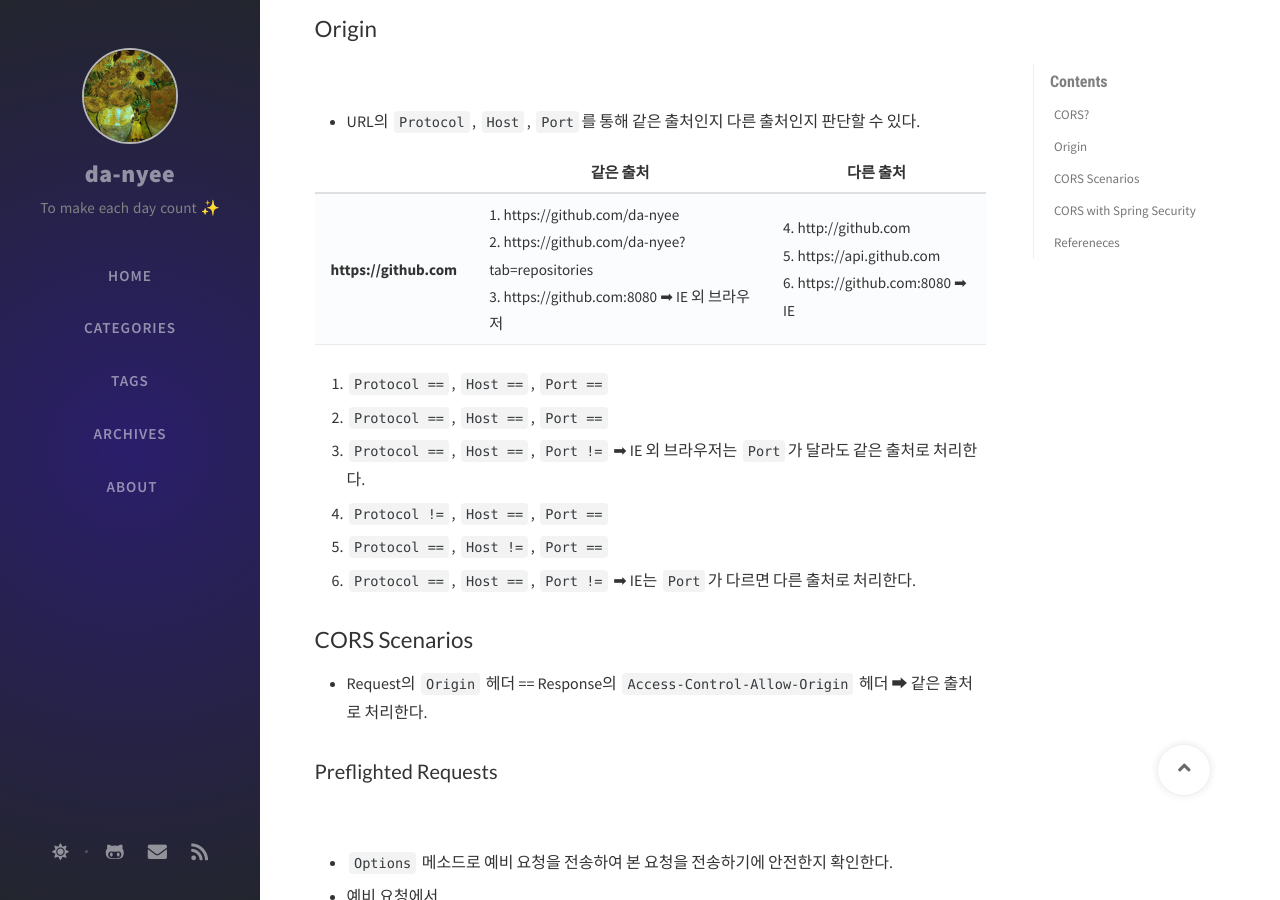
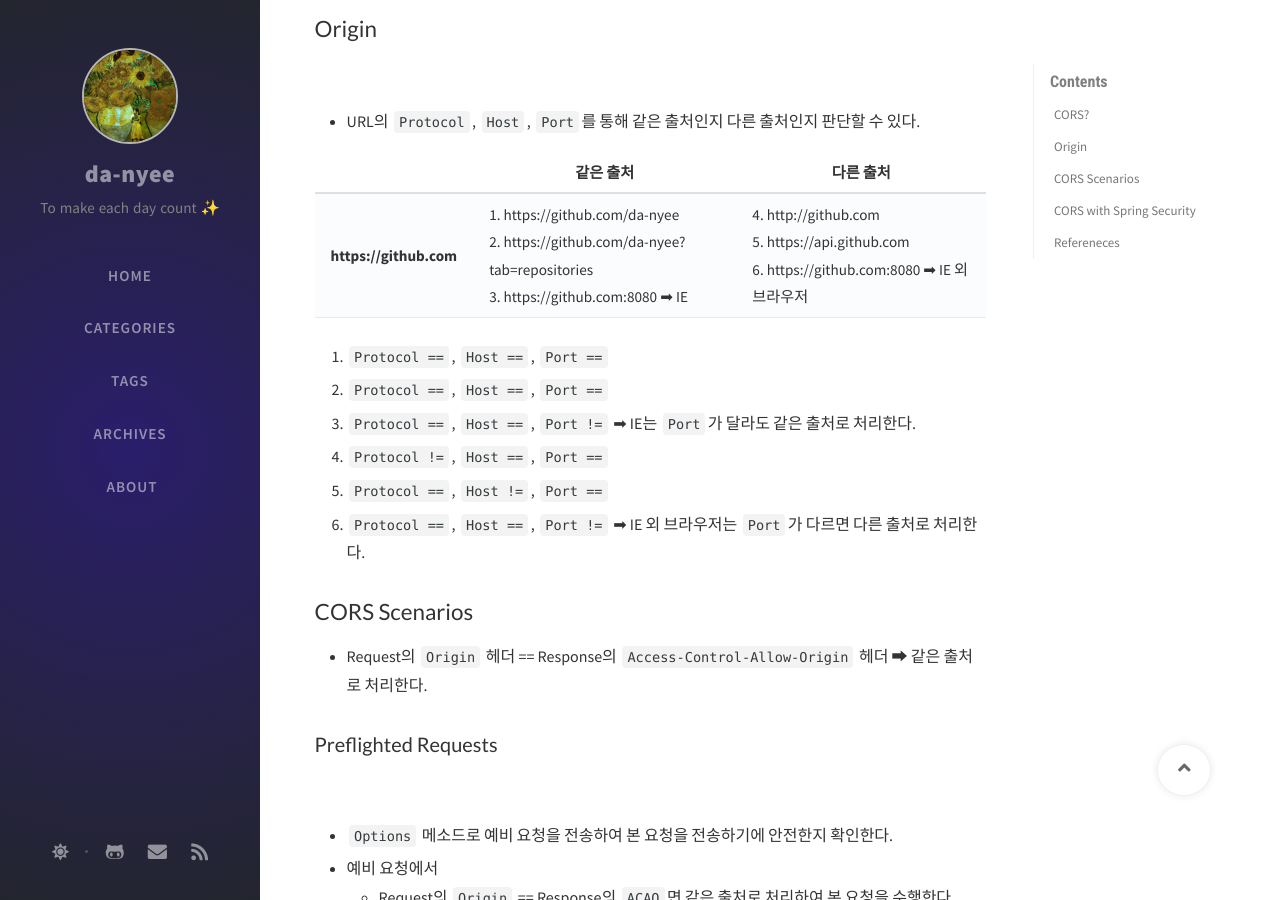
Before and after one commit to da-nyee/da-nyee.github.io, a Jekyll site: the page built from _posts/web/2020-11-14-web-cors.md, in a window 1280 px wide and 900 px high, scrolled down 373 px. Built offline with Jekyll 4.4.1, drawn with Linux system fonts in a browser that asks for light colours; nearby versions of some CDN libraries; comment, search, counter and statistics services are not loaded.

```diff
--- a/_posts/web/2020-11-14-web-cors.md
+++ b/_posts/web/2020-11-14-web-cors.md
@@ -19,14 +19,14 @@ tags: [web, cors]
 
 |                                          |<center>같은 출처</center>|<center>다른 출처</center>|
 |------------------------------------------|--------------------------|-------------------------|
-|<center><b>https://github.com</b></center>|1. https://github.com/da-nyee<br/>2. https://github.com/da-nyee?tab=repositories<br/>3. https://github.com:8080 ➡ IE 외 브라우저|4. http://github.com<br/>5. https://api.github.com<br/>6. https://github.com:8080 ➡ IE|
+|<center><b>https://github.com</b></center>|1. https://github.com/da-nyee<br/>2. https://github.com/da-nyee?tab=repositories<br/>3. https://github.com:8080 ➡ IE|4. http://github.com<br/>5. https://api.github.com<br/>6. https://github.com:8080 ➡ IE 외 브라우저|
 
 1. `Protocol ==`, `Host ==`, `Port ==`<br/>
 2. `Protocol ==`, `Host ==`, `Port ==`<br/>
-3. `Protocol ==`, `Host ==`, `Port !=` ➡ IE 외 브라우저는 `Port`가 달라도 같은 출처로 처리한다.<br/>
+3. `Protocol ==`, `Host ==`, `Port !=` ➡ IE는 `Port`가 달라도 같은 출처로 처리한다.<br/>
 4. `Protocol !=`, `Host ==`, `Port ==`<br/>
 5. `Protocol ==`, `Host !=`, `Port ==`<br/>
-6. `Protocol ==`, `Host ==`, `Port !=` ➡ IE는 `Port`가 다르면 다른 출처로 처리한다.
+6. `Protocol ==`, `Host ==`, `Port !=` ➡ IE 외 브라우저는 `Port`가 다르면 다른 출처로 처리한다.
 
 ## CORS Scenarios
 
```
